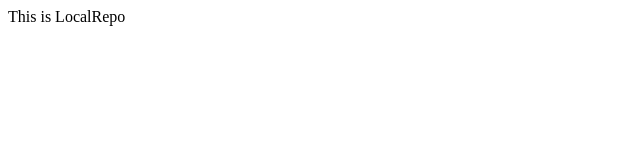
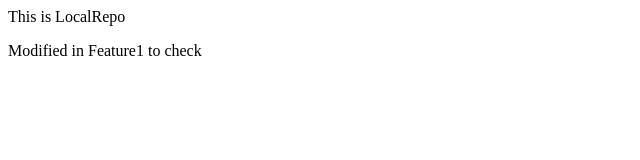
Before and after one commit to Deepak-9988/localRepo, a plain HTML site: page index.html in a window 1280 px wide. Shown: the whole page, without its empty margins (0-640 px from the left). Drawn offline with Linux system fonts and the light colour scheme.

Commit message:
Edit Feature1

```diff
--- a/index.html
+++ b/index.html
@@ -1,3 +1,6 @@
 <p>
     This is LocalRepo
 </p>
+<p>
+    Modified in Feature1 to check
+</p>
```
